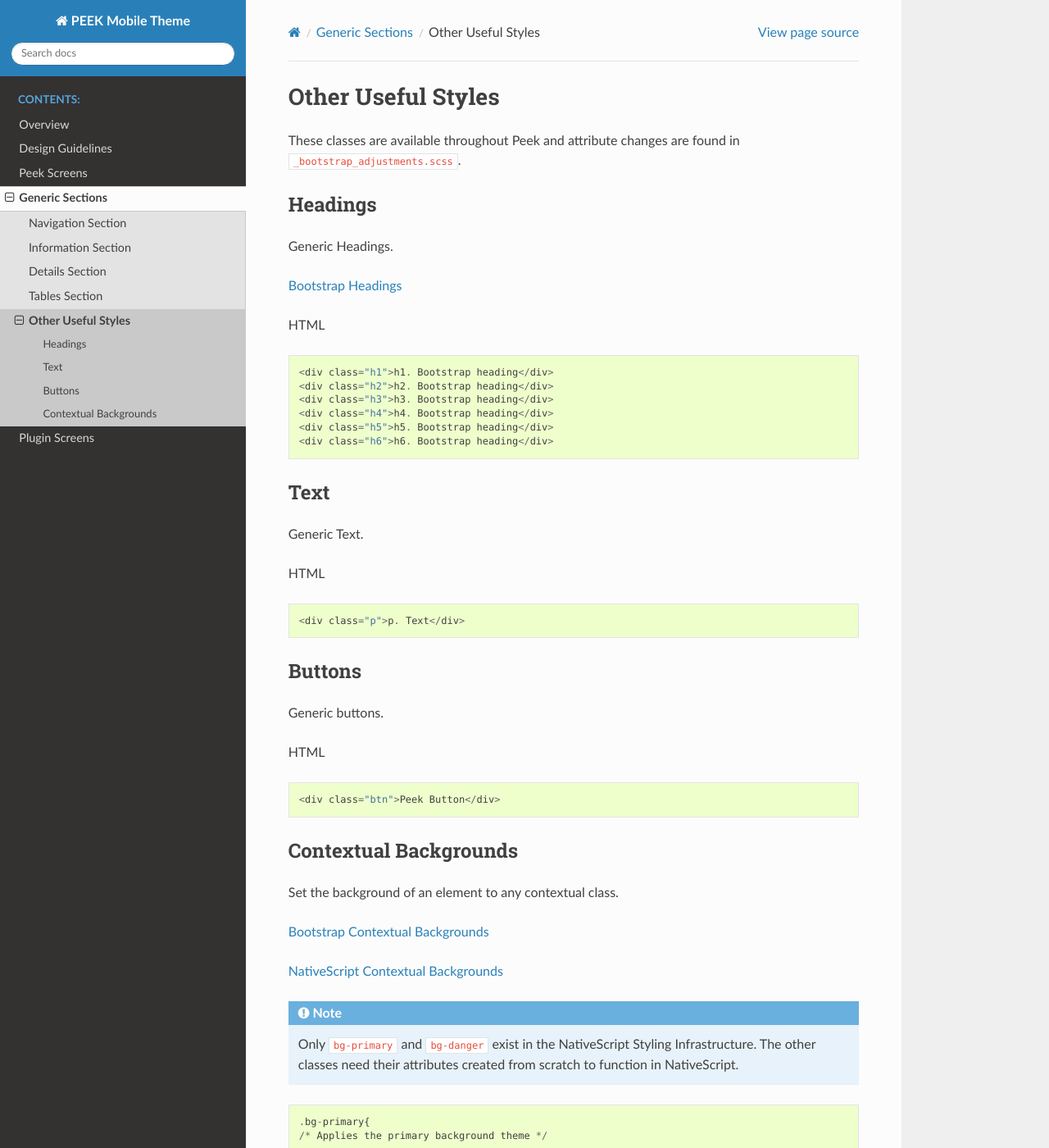
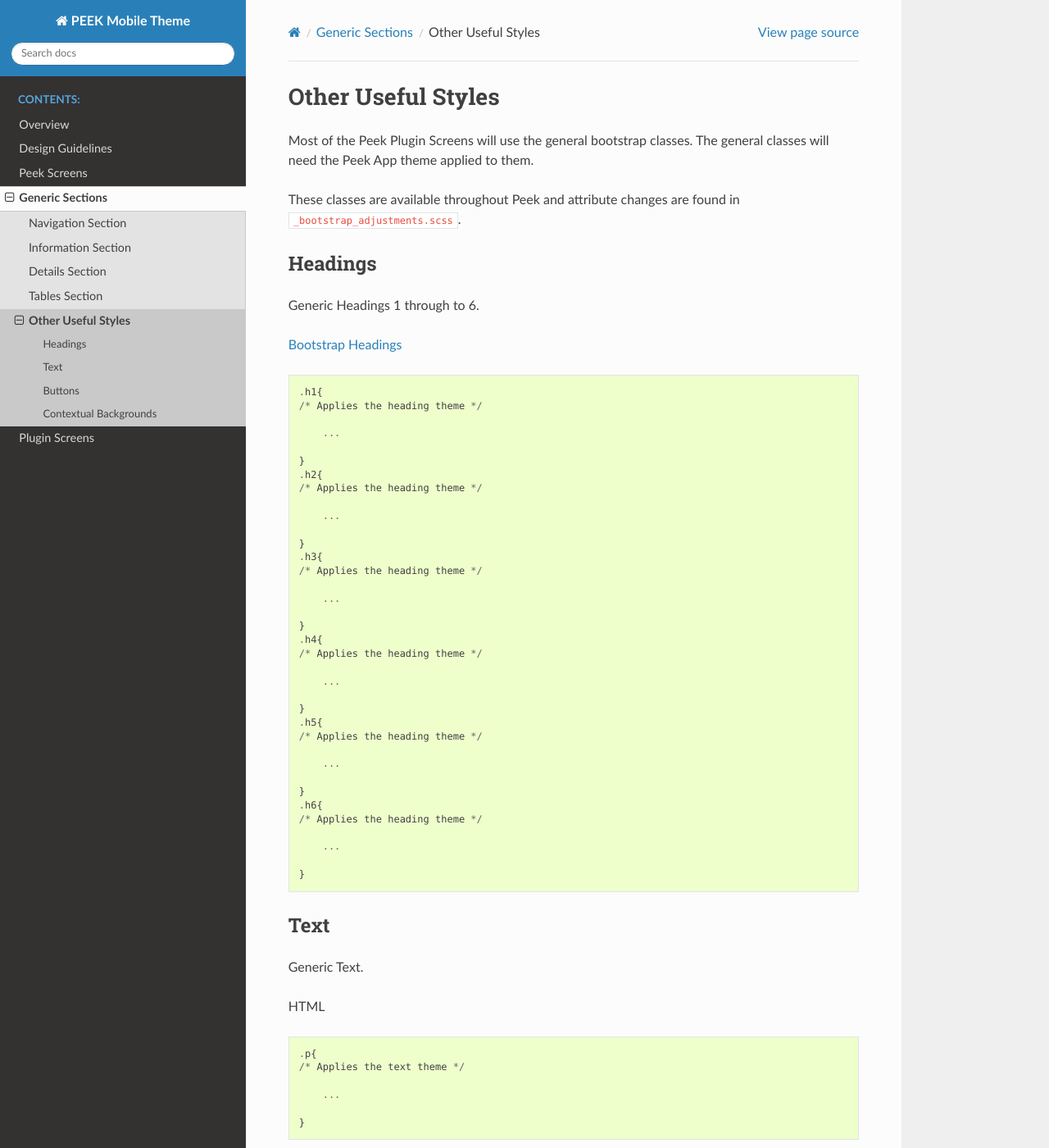
Before and after one commit to Synerty/peek-mobile-theme, a Sphinx documentation site: the page built from docs/generic_sections/other_useful_styles/other_useful_styles.rst, in a window 1280 px wide and 1400 px high. Shown: the whole window at 82% size. Built offline with Sphinx 7.4.7 and the Read the Docs theme 2.0.0, drawn with Linux system fonts in a browser that asks for light colours; some of the changed text lies outside the part shown.

Commit message:
descriptions added to the 'other useful styles' documentation

```diff
--- a/docs/generic_sections/other_useful_styles/other_useful_styles.rst
+++ b/docs/generic_sections/other_useful_styles/other_useful_styles.rst
@@ -3,6 +3,9 @@
 ===================
 Other Useful Styles
 ===================
+
+Most of the Peek Plugin Screens will use the general bootstrap classes.  The
+general classes will need the Peek App theme applied to them.
 
 These classes are available throughout Peek and attribute changes are found in
 :file:`_bootstrap_adjustments.scss`.
@@ -11,18 +14,48 @@
 Headings
 --------
 
-Generic Headings.
+Generic Headings 1 through to 6.
 
 `Bootstrap Headings <http://getbootstrap.com/css/#type-headings>`_
 
-HTML ::
+::
 
-        <div class="h1">h1. Bootstrap heading</div>
-        <div class="h2">h2. Bootstrap heading</div>
-        <div class="h3">h3. Bootstrap heading</div>
-        <div class="h4">h4. Bootstrap heading</div>
-        <div class="h5">h5. Bootstrap heading</div>
-        <div class="h6">h6. Bootstrap heading</div>
+        .h1{
+        /* Applies the heading theme */
+
+            ...
+
+        }
+        .h2{
+        /* Applies the heading theme */
+
+            ...
+
+        }
+        .h3{
+        /* Applies the heading theme */
+
+            ...
+
+        }
+        .h4{
+        /* Applies the heading theme */
+
+            ...
+
+        }
+        .h5{
+        /* Applies the heading theme */
+
+            ...
+
+        }
+        .h6{
+        /* Applies the heading theme */
+
+            ...
+
+        }
 
 
 Text
@@ -32,7 +65,12 @@
 
 HTML ::
 
-        <div class="p">p. Text</div>
+        .p{
+        /* Applies the text theme */
+
+            ...
+
+        }
 
 
 Buttons
@@ -42,7 +80,12 @@
 
 HTML ::
 
-        <div class="btn">Peek Button</div>
+        .btn{
+        /* Applies the Plugin Screen button theme */
+
+            ...
+
+        }
 
 
 Contextual Backgrounds
```
